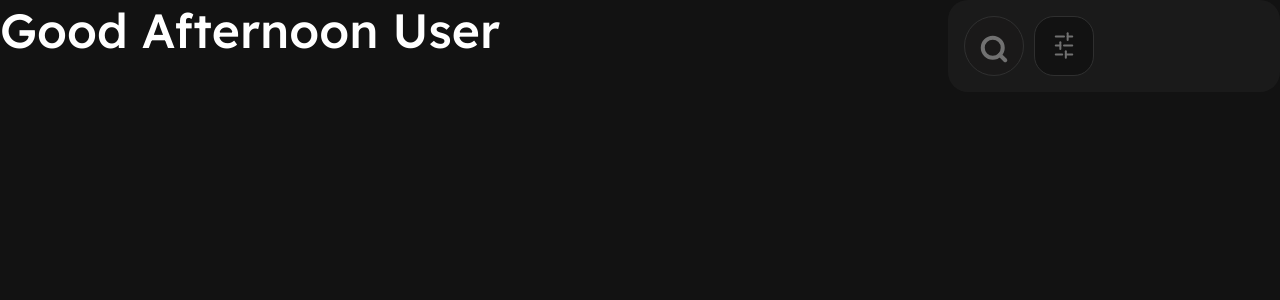
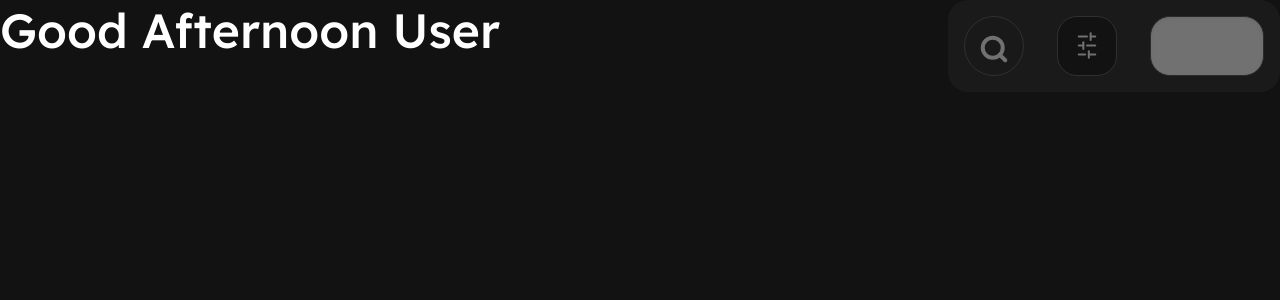
Before and after one commit to Remi-dee/Mestyle, a Next.js app: page /explore in a window 1280 px wide. Shown: the top 300 px of the page. Built offline with nearby package versions, Linux system fonts and the light colour scheme.

Commit message:
Tuesday, January 2, 2024 at 6:59 PM West Africa Standard Time

```diff
--- a/app/components/dashboard/header.js
+++ b/app/components/dashboard/header.js
@@ -1,3 +1,5 @@
+import Button from "../ui/button/template";
+
 function Header() {
   return (
     <div>
@@ -8,7 +10,7 @@ function Header() {
           </h1>
         </div>
 
-        <div className="w-[332px] h-[92px] px-4 py-3 opacity-40 bg-gray-200 bg-opacity-10 rounded-[20px] shadow-inner justify-start items-center gap-2.5 inline-flex">
+        <div className="w-[332px] h-[92px] justify-between px-4 py-3 opacity-40 text-white bg-gray-200 bg-opacity-10 rounded-[20px] shadow-inner items-center gap-2.5 inline-flex">
           <div>
             <svg
               width="60"
@@ -40,7 +42,6 @@ function Header() {
               />
             </svg>
           </div>
-
           <div>
             <svg
               width="60"
@@ -135,6 +136,11 @@ function Header() {
               </defs>
             </svg>
           </div>
+          <div>
+            <Button className="w-[114px] h-[60px] text-xl text-white bg-neutral-800 rounded-[20px] shadow-inner border border-zinc-600  items-center ">
+              Create
+            </Button>
+          </div>
         </div>
       </div>
     </div>
```
